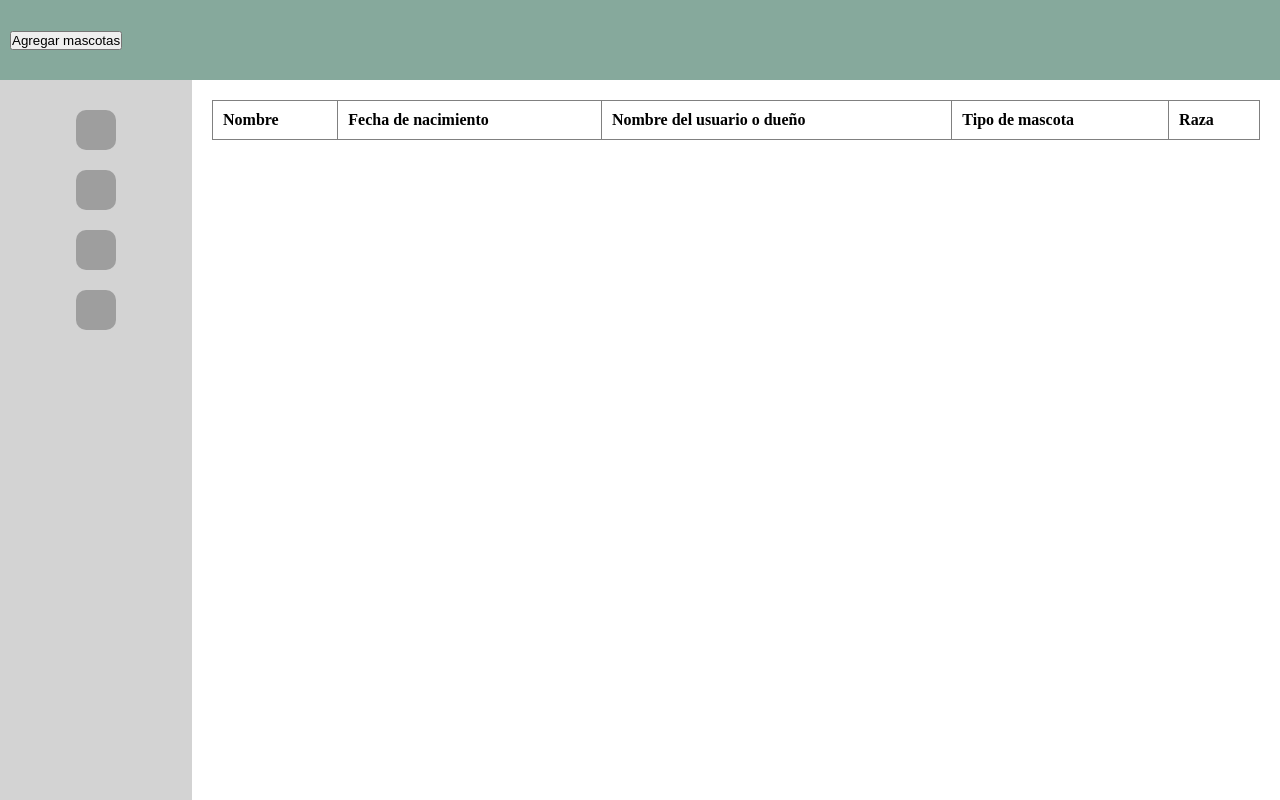
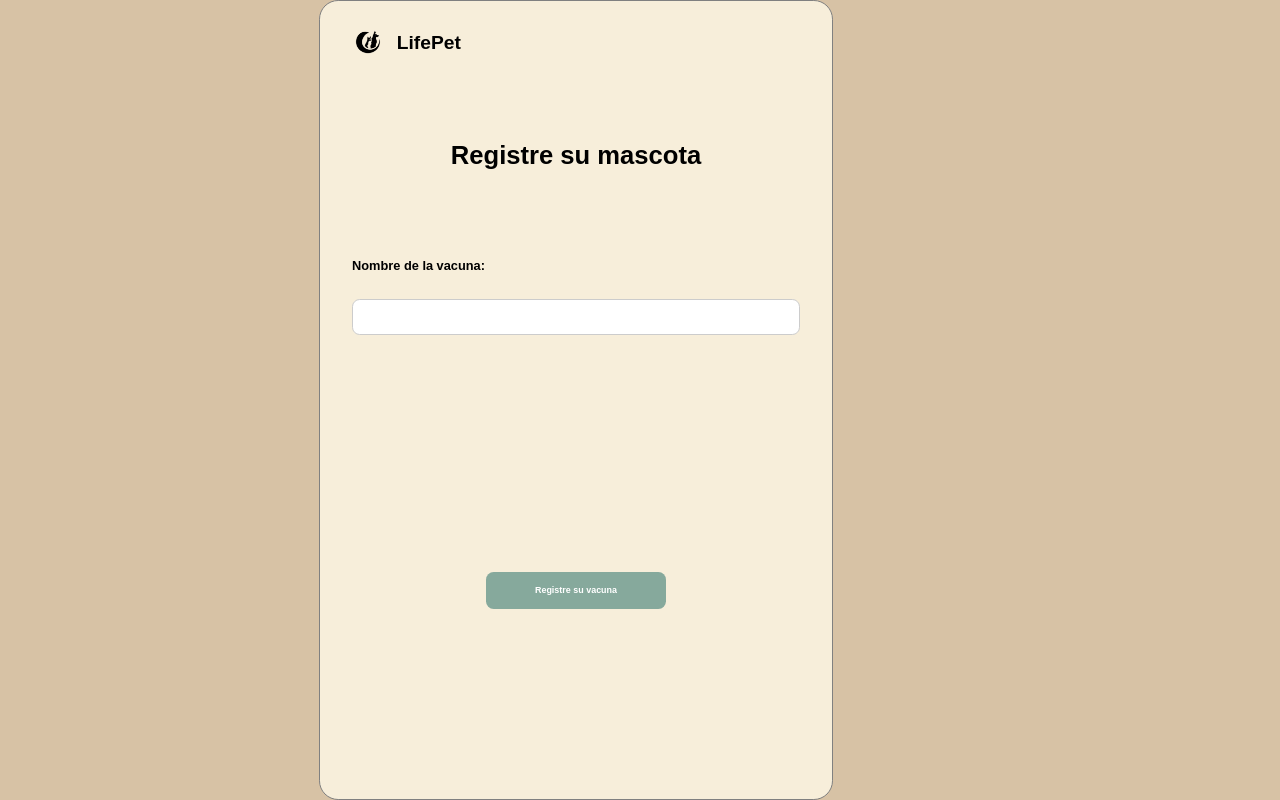
Before and after one commit to DieguitoLOL/trabajo_mascotas, a PHP site: page /GestionVacunas.php in a window 1280 px wide. Run offline with PHP 8.4, Linux system fonts and the light colour scheme; data that the repository does not hold is empty; grey boxes are pictures that could not be loaded.

Commit message:
Realizando el control de las vacunas

```diff
--- a/GestionMascotas.php
+++ b/GestionMascotas.php
@@ -42,7 +42,6 @@
                 <div class="registros">
                   <label for="TipoMascota">Nombre de usuario:</label><br>
                   <select name="SelectorUsuario" id="mascota">
-                    <option value=""></option>
                       <?php
                         foreach ($result as $row) {
                       ?>
--- a/GestionVacunas.php
+++ b/GestionVacunas.php
@@ -1,58 +1,42 @@
+<?php
+    require_once __DIR__ . "/vendor/autoload.php";
+    require_once __DIR__ ."/controller/conexiones.php";
+    use Dotenv\Dotenv;
+    $dotenv = Dotenv::createImmutable(__DIR__);
+    $dotenv->load();
+?>
 <!DOCTYPE html>
 <html lang="en">
 <head>
     <meta charset="UTF-8">
     <meta name="viewport" content="width=device-width, initial-scale=1.0">
-    <link rel="stylesheet" href="./css/EstiloMascotas.css">
     <title>Veterineria LifePet</title>
-
-    <?php
-        require_once __DIR__ . "/vendor/autoload.php";
-        require_once __DIR__ ."/controller/conexiones.php";
-        use Dotenv\Dotenv;
-        $dotenv = Dotenv::createImmutable(__DIR__);
-        $dotenv->load();
-    ?>
+    <link rel="stylesheet" href="./css/style.css">
 </head>
 <body>
-    <?php
-        require_once(__DIR__ ."/controller/mascota.controller.php");
-        session_start();
-        $result = (new MascotaController) -> reade();
-    ?>
-    <header class="header">
-        <a href="GestionMascotas.php"><button>Agregar mascotas</button></a>
-    </header>
-    <div class="body">
-        <div class="sidebar">
-            <div class="sidebar-item"></div>
-            <div class="sidebar-item"></div>
-            <div class="sidebar-item"></div>
-            <div class="sidebar-item"></div>
-        </div> <div class="main">
-            <table class="table">
-                <tr>
-                    <th>Nombre</th>
-                    <th>Fecha de nacimiento</th>
-                    <th>Nombre del usuario o dueño</th>
-                    <th>Tipo de mascota</th>
-                    <th>Raza</th>
-                </tr>
+<main>
+    <div class="contenido_principal contenido-Espacio">
+    <section class="seccion_ingreso">
+        <div class="contenido_logo">
+            <div><img class="logo" src="img/icono_mascota.png" alt="Logo veterinaria"></div>
+            <h6 class="texto_logo">LifePet</h6>
+        </div>
+        <div class="contenido_registro contenido_registro-espacio">
+            <h1>Registre su mascota</h1>
+            <form class="tamaño-formulario" method="POST">
                 <?php
-                    foreach ($result as $row) {
+                    require_once __DIR__ ."/process/procesar_vacuna.php";
                 ?>
-                <tr>
-                    <th><input type="text" name="name" value="<?= $row['Nombre_mascota'] ?>"></th>
-                    <th><input type="text" name="time" value="<?= $row['FechaNacimiento'] ?>"></th>
-                    <th><input type="text" name="time" value="<?= $row['Nombre_USER'] ?>"></th>
-                    <th><input type="text" name="time" value="<?= $row['Tipo_mascota'] ?>"></th>
-                    <th><input type="text" name="time" value="<?= $row['Nombre_raza'] ?>"></th>
-                </tr>
-                <?php
-                    }
-                ?>
-            </table>
+                <div class="registros">
+                  <label for="NamePet">Nombre de la vacuna:</label><br>
+                  <input type="text" id="NameVacuna" name="NameVacuna" required value="">
+                </div>
+                </div>
+                <div class="contenido_registro-botones">
+                <input class="tamaño-boton menos-tamaño" name="btnRegistrarvacuna" type="submit" value="Registre su vacuna">
+                </div>
+            </form>
         </div>
+    </section>
     </div>
-</body>
-</html>
+</main>
--- a/controller/mascota.controller.php
+++ b/controller/mascota.controller.php
@@ -16,7 +16,16 @@ class MascotaController extends Conexion{
 
     }
     public function update(mascotas $mascota) {
-        $conection = $this->conectar();
+        $connection = $this->conectar();
+        $sql = "UPDATE Mascota SET username = '{$mascota->nombre}','{$mascota->FechaNacimiento}', '{$mascota->User_id}', '{$mascota->TipoMascota_id}', '{$mascota->Raza_id}') WHERE id = '{$mascota->id}';";
+
+        $resultado = $connection->query($sql);
+
+        if ($resultado) {
+            return true;
+        } else {
+            return false;
+        }
 
     }
     public function reade(){
--- a/controller/vacuna.controller.php
+++ b/controller/vacuna.controller.php
@@ -0,0 +1,19 @@
+<?php
+require_once(__DIR__ ."/conexiones.php");
+require_once(__DIR__ ."/../model/Vacuna.model.php");
+class VacunaController extends Conexion{
+    public function create(vacuna $vacuna){
+        $conection = $this->conectar();
+        $vacuna -> nombre = $_POST['NameVacuna'];
+        $sql = "INSERT INTO Vacuna (nombre) VALUES ('{$vacuna->nombre}')";
+        $result = $conection->query($sql);
+        return $result;
+    }
+    public function reade(){
+        $conection = $this->conectar();
+        $sql ="SELECT * from Vacuna";
+        $result = $conection->query($sql);
+        return $result;
+    }
+
+}
--- a/process/procesar_mascota.php
+++ b/process/procesar_mascota.php
@@ -20,6 +20,6 @@ if ($_SERVER["REQUEST_METHOD"] === "POST" && isset($_POST["btnRegistrar"])) {
     if ($result) {
         (new MascotaController) ->create($mascotaModel);
         $conn->close();
-        header("location: GestionVacunas.php");
+        header("location: MostrarMascotas.php");
     }
 }
--- /dev/null
+++ b/process/procesar_vacuna.php
@@ -0,0 +1,19 @@
+<?php
+session_start();
+require_once(__DIR__."/../controller/conexiones.php");
+require_once(__DIR__."/../model/Vacuna.model.php");
+require_once(__DIR__."/../controller/vacuna.controller.php");
+
+if ($_SERVER["REQUEST_METHOD"] === "POST" && isset($_POST["btnRegistrarvacuna"])) {
+    $conn = Conexion::conectar();
+    $vacunaModel = new vacuna();
+    $nameVacuna = $conn -> real_escape_string($_POST['NameVacuna']);
+    $checkQuery = "SELECT * FROM Vacuna WHERE nombre = '$nameVacuna'";
+    $result = $conn -> query($checkQuery);
+
+    if ($result) {
+        (new VacunaController) ->create($vacunaModel);
+        $conn->close();
+        header("location: MostrarMascotas.php");
+    }
+}
--- a/process/update_user.php
+++ b/process/update_user.php
@@ -4,6 +4,7 @@ require_once(__DIR__ . "/../controller/conexiones.php");
 
 if ($_SERVER['REQUEST_METHOD'] == 'POST' and isset($_POST["BtnActualizar"])) {
     $id = $_POST["id"];
+    $name =  isset($_POST["name"]) ? $_POST["name"] : "";
     $username = isset($_POST["username"]) ? $_POST["username"] : "";
     $email = isset($_POST["email"]) ? $_POST["email"] : "";
 
@@ -11,6 +12,7 @@ if ($_SERVER['REQUEST_METHOD'] == 'POST' and isset($_POST["BtnActualizar"])) {
     $userController = new UserController();
     $user = new User();
     $user->id = $id;
+    $user->nombre = $name;
     $user->username = $username;
     $user->email = $email;
 
@@ -19,7 +21,7 @@ if ($_SERVER['REQUEST_METHOD'] == 'POST' and isset($_POST["BtnActualizar"])) {
     if ($result) {
         header("Location: PaginaPrincipal.php");
     } else {
-        echo "Error al actualizar al usuario";
+        echo "Error al actualizar el usuario";
     }
 }
 ?>
```
Also changed, not shown: MostrarMascotas.php (added, +70 -0 lines), PaginaPrincipal.php (+7 -2 lines), process/update_mascota.php (added, +28 -0 lines), script/base_datos.sql (+9 -2 lines).
